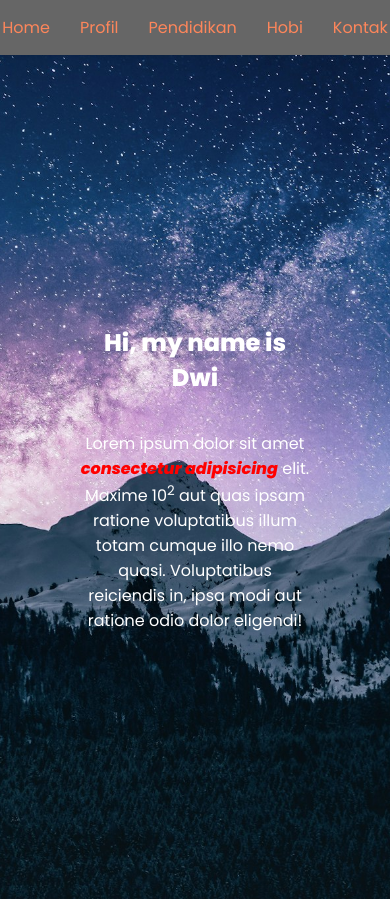
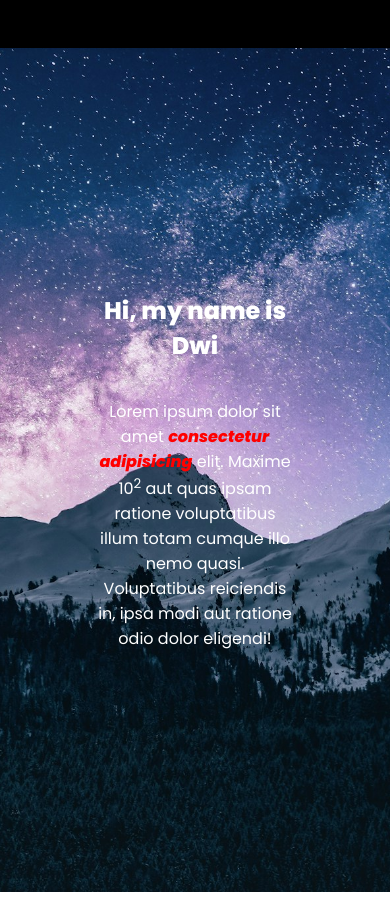
Before and after one commit to dwisign/cn-project-1-html-css-mar-2024, a plain HTML site: page index.html in a window 390 px wide. Shown: the top 899 px of the page. Drawn offline with Linux system fonts and the light colour scheme.

Commit message:
new update

```diff
--- a/index.html
+++ b/index.html
@@ -18,6 +18,7 @@
 
     <div class="nav-menu">
         <div class="container">
+            <h1 class="button-menu">=</h1>
             <div class="list-menu">
                 <a href="#" class="btn-primary">Home</a>
                 <a href="#" class="btn-primary">Profil</a>
--- a/style.css
+++ b/style.css
@@ -16,6 +16,7 @@ a:hover{
 .container{
     max-width: 1024px;
     margin: 0 auto;
+    padding: 0px 15px;
 }
 
 .nav-menu{
@@ -208,3 +209,20 @@ a:hover{
         }
     }
 }
+
+.button-menu{
+  display: none;
+}
+
+@media (max-width: 768px) {
+  .button-menu{
+    display: block;
+    margin: 0;
+  }
+  .list-menu{
+    display: none;
+  }
+  .nav-menu{
+    background: #000;
+  }
+}
```
